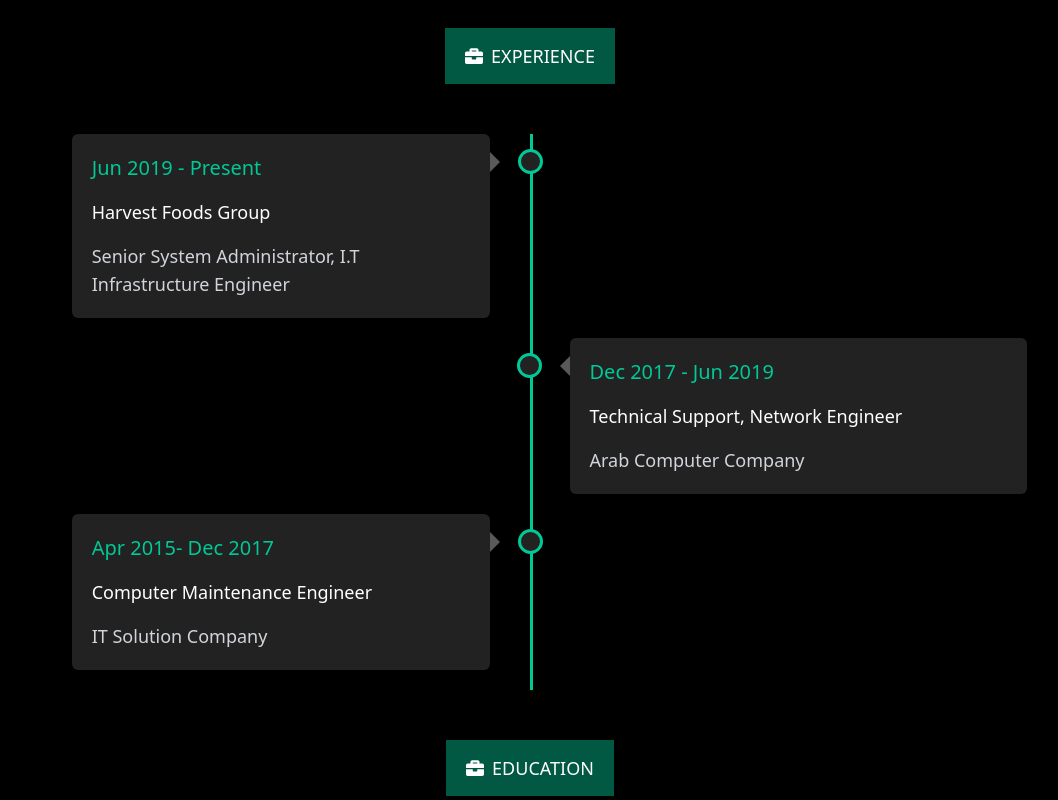
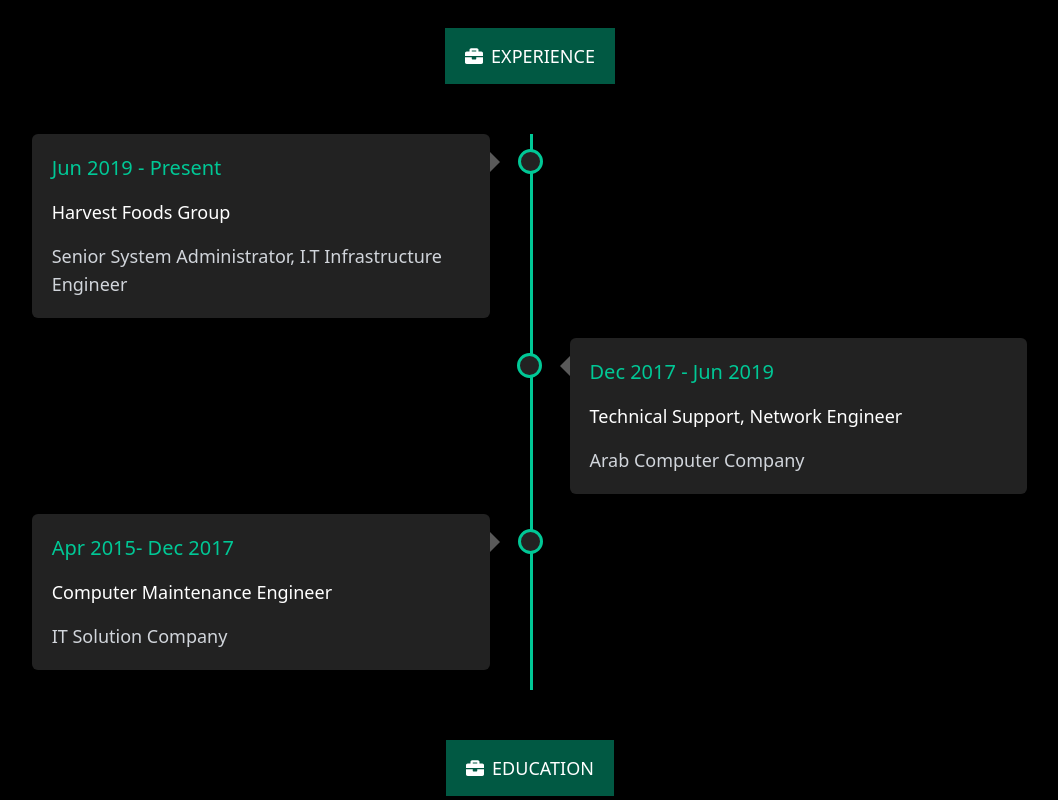
Before and after one commit to mahmoudramy93/portfolio, a Next.js app: page /about in a window 1280 px wide. Shown: the part 1100-1900 px from the top of the page, without its empty margins (110-1168 px from the left). Built offline with nearby package versions, Linux system fonts and the light colour scheme.

Commit message:
style: :lipstick:

```diff
--- a/src/app/globals.css
+++ b/src/app/globals.css
@@ -4,6 +4,10 @@
 @tailwind components;
 @tailwind utilities;
 
+* {
+  box-sizing: border-box;
+}
+
 .custom-font {
   font-family: "Berkshire Swash", serif;
   font-weight: 400;
--- a/src/components/aboutSections/MyCourses.tsx
+++ b/src/components/aboutSections/MyCourses.tsx
@@ -7,7 +7,7 @@
 };
 
 const CourseCard = ({ title, provider }: TCourseCardProps) => (
-  <div className="flex flex-col gap-2 p-6 transition duration-300 ease-in-out bg-gray-900 border border-gray-700 rounded-md shadow-lg hover:border-tealGreen">
+  <div className="flex flex-col gap-2 p-6 transition duration-300 ease-in-out bg-gray-800 border border-gray-700 rounded-md shadow-lg dark:bg-darkGray hover:border-tealGreen">
     <h4 className="text-lg font-normal text-white">{title}</h4>
     <p className="text-sm text-gray-300">{provider}</p>
   </div>
--- a/src/components/aboutSections/MyResume.tsx
+++ b/src/components/aboutSections/MyResume.tsx
@@ -14,7 +14,9 @@
 
         <div className="relative -ml-[1px] after:absolute after:bottom-0 after:left-0 after:top-0 after:w-[3px] after:bg-tealGreen after:content-[''] md:after:left-1/2">
           {/* left */}
-          <div className="after:-right[13px] relative left-0 w-full bg-inherit pb-5 pl-10 pr-10 pt-0 before:absolute before:left-[30px] before:top-[18px] before:border-b-[10px] before:border-l-0 before:border-r-[10px] before:border-t-[10px] before:border-transparent before:border-r-[#595959] before:content-[''] after:absolute after:-left-[11px] after:top-[15px] after:z-10 after:h-[25px] after:w-[25px] after:rounded-full after:border-[3px] after:border-tealGreen after:bg-darkGray after:content-[''] md:w-1/2 md:before:left-auto md:before:right-[30px] md:before:border-l-[10px] md:before:border-r-0 md:before:border-l-[#595959] md:after:-right-[13px] md:after:left-auto">
+          <div className="after:-right[13px] relative left-0 w-full bg-inherit
+           pb-5 pl-10 md:pl-0 pr-10 pt-0
+           before:absolute before:left-[30px] before:top-[18px] before:border-b-[10px] before:border-l-0 before:border-r-[10px] before:border-t-[10px] before:border-transparent before:border-r-[#595959] before:content-[''] after:absolute after:-left-[11px] after:top-[15px] after:z-10 after:h-[25px] after:w-[25px] after:rounded-full after:border-[3px] after:border-tealGreen after:bg-darkGray after:content-[''] md:w-1/2 md:before:left-auto md:before:right-[30px] md:before:border-l-[10px] md:before:border-r-0 md:before:border-l-[#595959] md:after:-right-[13px] md:after:left-auto">
             <div className="flex flex-col gap-4 p-5 rounded-md bg-darkGray">
               <p className="text-xl text-tealGreen">Jun 2019 - Present</p>
               <h4 className="text-lg font-normal text-white">
@@ -27,7 +29,8 @@
           </div>
 
           {/* right */}
-          <div className="relative left-0 w-full bg-inherit pb-5 pl-10 pr-10 pt-0 before:absolute before:left-[30px] before:top-[18px] before:border-b-[10px] before:border-l-0 before:border-r-[10px] before:border-t-[10px] before:border-transparent before:border-r-[#595959] before:content-[''] after:absolute after:-left-[13px] after:top-[15px] after:z-10 after:h-[25px] after:w-[25px] after:rounded-full after:border-[3px] after:border-tealGreen after:bg-darkGray after:content-[''] md:left-1/2 md:w-1/2 md:pr-0">
+          <div className="relative left-0 w-full bg-inherit pb-5
+          pl-10 pr-10 md:pr-0 pt-0 before:absolute before:left-[30px] before:top-[18px] before:border-b-[10px] before:border-l-0 before:border-r-[10px] before:border-t-[10px] before:border-transparent before:border-r-[#595959] before:content-[''] after:absolute after:-left-[13px] after:top-[15px] after:z-10 after:h-[25px] after:w-[25px] after:rounded-full after:border-[3px] after:border-tealGreen after:bg-darkGray after:content-[''] md:left-1/2 md:w-1/2">
             <div className="flex flex-col gap-4 p-5 rounded-md bg-darkGray">
               <p className="text-xl text-tealGreen">Dec 2017 - Jun 2019</p>
               <h4 className="text-lg font-normal text-white">
@@ -38,8 +41,9 @@
           </div>
 
           {/* left */}
-          <div className="after:-right[13px] relative left-0 w-full bg-inherit pb-5 pl-10 pr-10 pt-0 before:absolute before:left-[30px] before:top-[18px] before:border-b-[10px] before:border-l-0 before:border-r-[10px] before:border-t-[10px] before:border-transparent before:border-r-[#595959] before:content-[''] after:absolute after:-left-[11px] after:top-[15px] after:z-10 after:h-[25px] after:w-[25px] after:rounded-full after:border-[3px] after:border-tealGreen after:bg-darkGray after:content-[''] md:w-1/2 md:before:left-auto md:before:right-[30px] md:before:border-l-[10px] md:before:border-r-0 md:before:border-l-[#595959] md:after:-right-[13px] md:after:left-auto">
-            {" "}
+          <div className="after:-right[13px] relative left-0 w-full bg-inherit
+           pb-5 pl-10 md:pl-0 pr-10 pt-0
+           before:absolute before:left-[30px] before:top-[18px] before:border-b-[10px] before:border-l-0 before:border-r-[10px] before:border-t-[10px] before:border-transparent before:border-r-[#595959] before:content-[''] after:absolute after:-left-[11px] after:top-[15px] after:z-10 after:h-[25px] after:w-[25px] after:rounded-full after:border-[3px] after:border-tealGreen after:bg-darkGray after:content-[''] md:w-1/2 md:before:left-auto md:before:right-[30px] md:before:border-l-[10px] md:before:border-r-0 md:before:border-l-[#595959] md:after:-right-[13px] md:after:left-auto">
             <div className="flex flex-col gap-4 p-5 rounded-md bg-darkGray">
               <p className="text-xl text-tealGreen">Apr 2015- Dec 2017</p>
               <h4 className="text-lg font-normal text-white">
```
Also changed, not shown: 1 other file (tests, documents, lock files or other folders).
